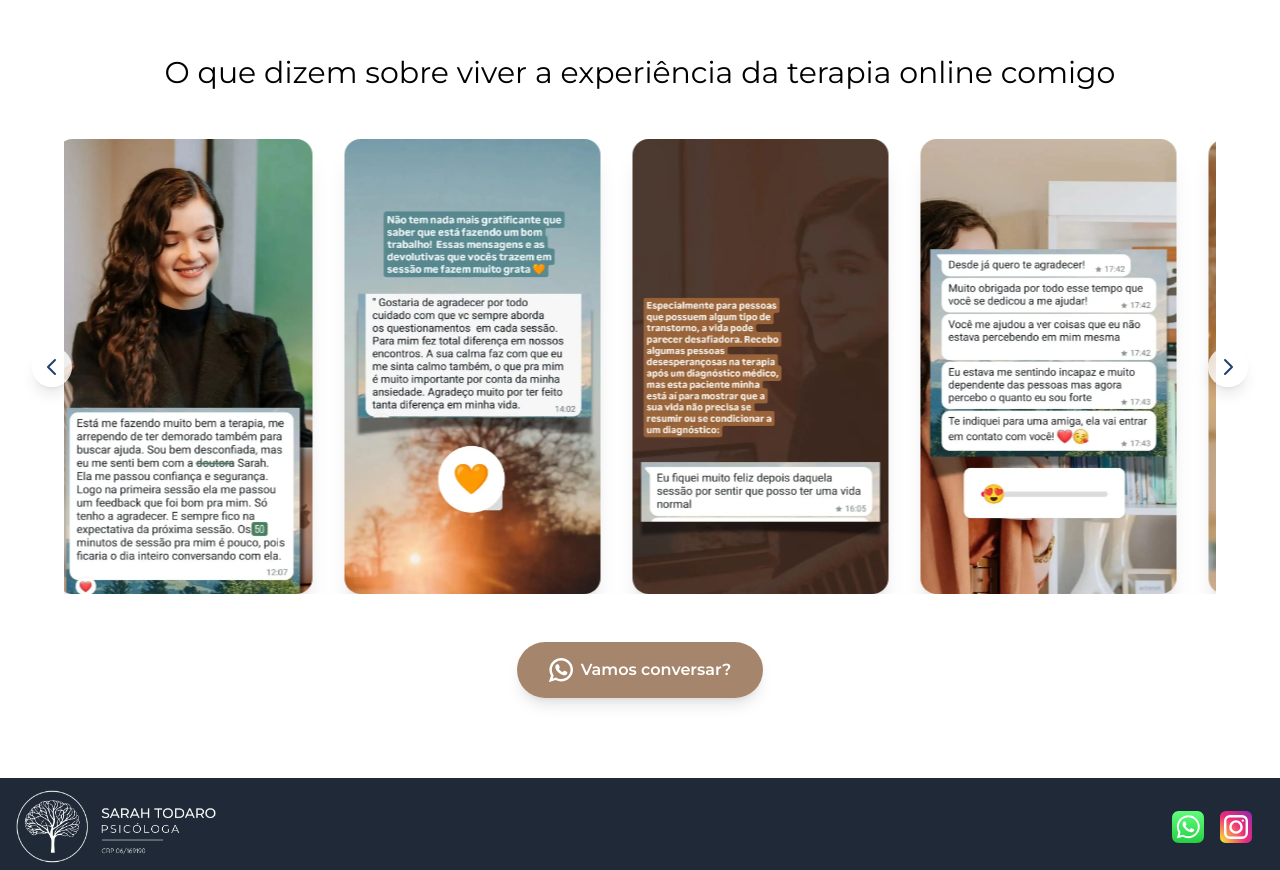
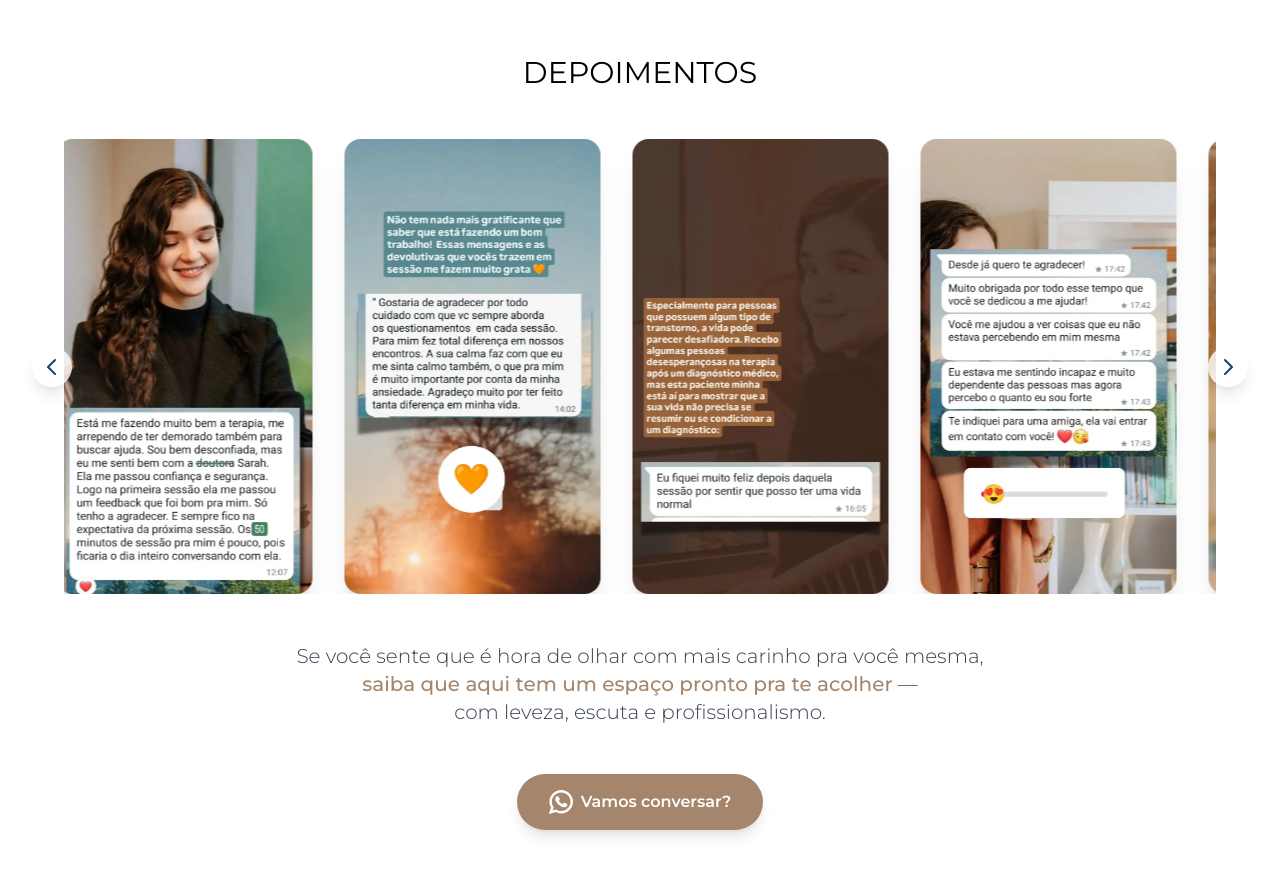
Before and after one commit to neoshinesnh/psi-sarah-todaro-webpage, a website: page index.html in a window 1280 px wide. Shown: the part 3401-4271 px from the top of the page. Drawn offline with Linux system fonts and the light colour scheme.

Commit message:
Update index.html to enhance testimonials section with new title and added welcoming text; modify styles in style-105.css for improved layout and typography.

```diff
--- a/index.html
+++ b/index.html
@@ -248,7 +248,7 @@
           </div>
         </div>
       </div>
-    </section>
+    </section> <!-- Texto de Acolhim
 
     <!-- TERAPIA ONLINE -->
     <section id="section1" class="bg-secondary-color">
@@ -502,7 +502,7 @@
     <!-- Depoimentos -->
     <section id="section4" class="bg-gradient-to-b from-secondary-color to-white text-black py-20">
       <div class="container mx-auto px-4">
-        <h1 class="text-3xl text-center py-8 mx-24 mb-4">O que dizem sobre viver a experiência da terapia online comigo</h1>
+        <h1 class="text-3xl text-center py-8 mx-24 mb-4">DEPOIMENTOS</h1>
 
         <div class="relative px-12">
           <!-- Navigation Arrows -->
@@ -578,8 +578,17 @@
           </div>
         </div>
 
+        <!-- Texto de Acolhimento -->
+        <div class="max-w-3xl mx-auto text-center mt-12 mb-12">
+          <p class="text-lg md:text-xl leading-relaxed text-gray-700 font-light">
+            Se você sente que é hora de olhar com mais carinho pra você mesma,<br class="hidden md:block">
+            <span class="text-[#a5866c] font-medium">saiba que aqui tem um espaço pronto pra te acolher</span> —<br class="hidden md:block">
+            com leveza, escuta e profissionalismo.
+          </p>
+        </div>
+
         <!-- Botão de Ação -->
-        <div class="flex justify-center mt-12">
+        <div class="flex justify-center">
           <a
             href="https://api.whatsapp.com/send?phone=5511968513751&text=Ol%C3%A1%21+Quero+agendar+meu+hor%C3%A1rio.+"
             target="_blank"
```
Also changed, not shown: public/style-105.css.
